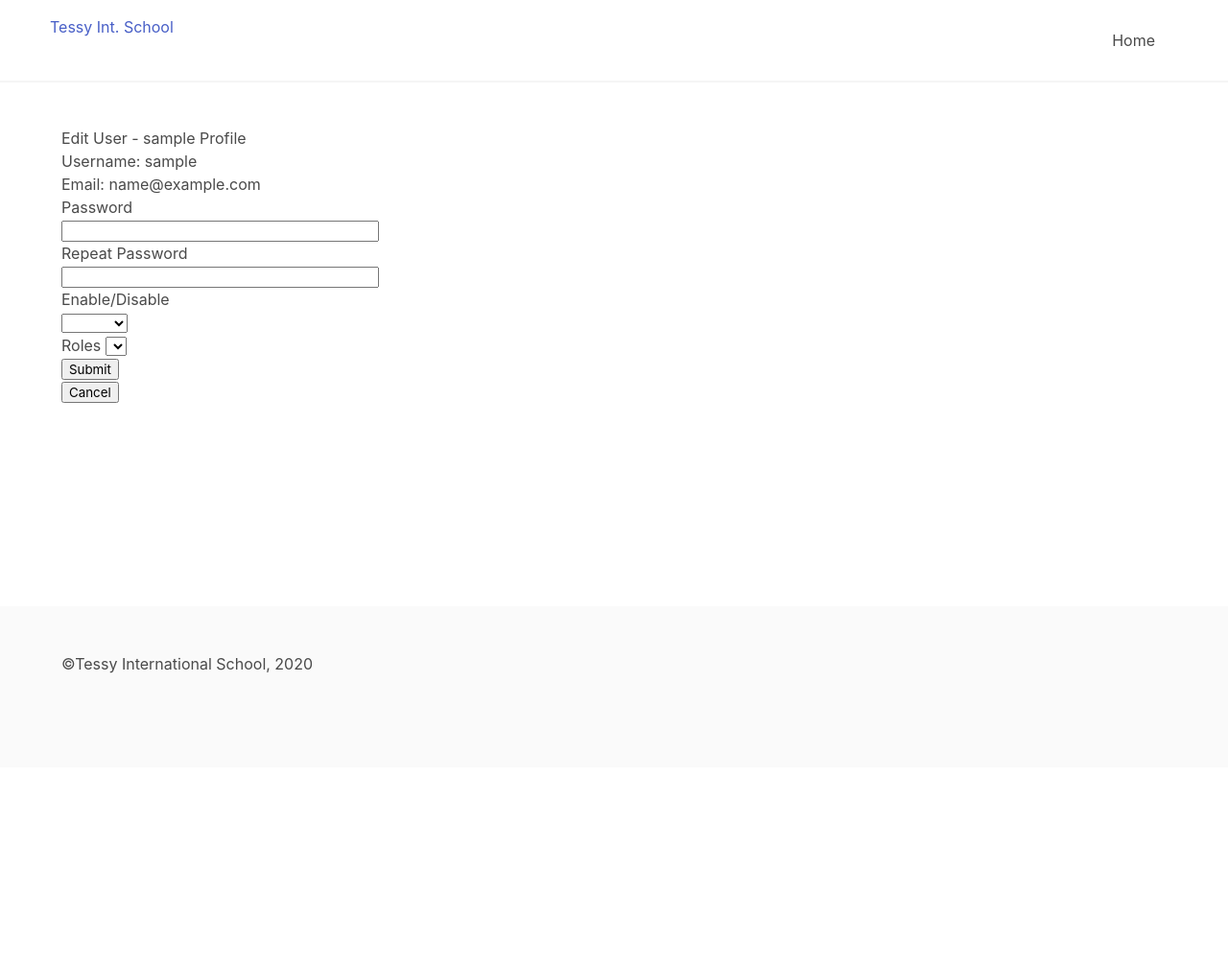
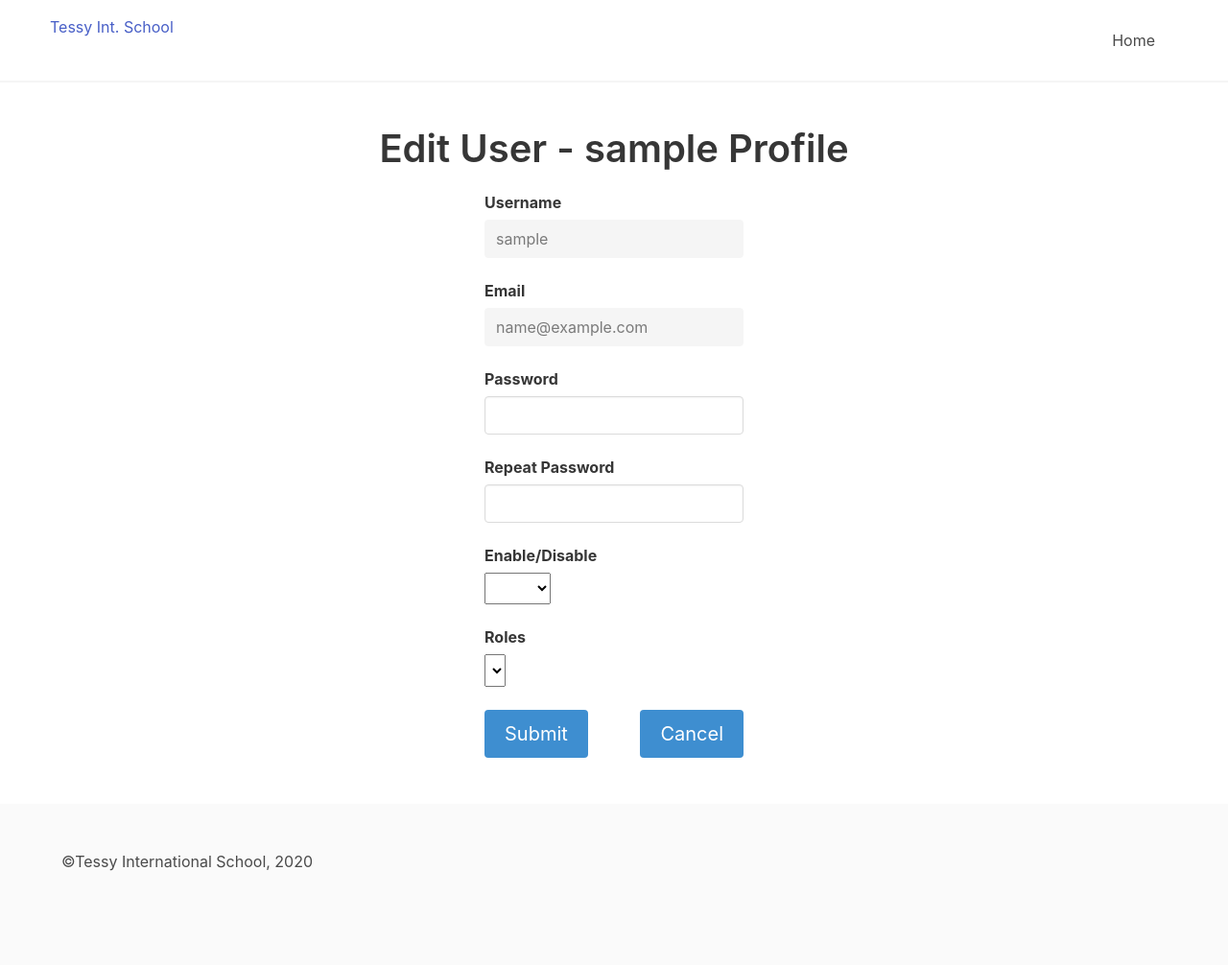
Before and after one commit to fadyboy/tessy_platform, a Flask app: page /edit_user/1 in a window 1280 px wide. Shown: the whole page at 96% size. Before the commit the page ends 702 px from the top, so only its background shows below. Run offline with Flask 2, Linux system fonts and the light colour scheme; the visitor is signed in with stand-in values (Sample User, id 1); data comes from the database, SQL or seed files in the repository; data that the repository does not hold is empty; some libraries are stand-ins or nearby versions.

Commit message:
Added styling to the edit_user form and some refactoring to the form and route

```diff
--- a/student-platform/studentapp/forms.py
+++ b/student-platform/studentapp/forms.py
@@ -58,6 +58,8 @@ class AddUserForm(FlaskForm):
 
 
 class EditUserForm(FlaskForm):
+    username = StringField("Username")
+    email = StringField("Email")
     password = PasswordField(
                             "Password",
                             validators=[DataRequired(),
--- a/student-platform/studentapp/routes.py
+++ b/student-platform/studentapp/routes.py
@@ -169,8 +169,13 @@ def user(id):
 @app.route("/edit_user/<id>", methods=["GET", "POST"])
 @login_required
 def edit_user(id):
-    form = EditUserForm()
     user = User.query.get(id)
+    form = EditUserForm(
+        username=user.username,
+        email=user.email,
+        is_active=user.is_active,
+        roles=user.role
+    )
     if form.validate_on_submit():
         user.set_password_hash(form.password.data)
         user.is_active = bool(strtobool(form.is_active.data))
--- a/student-platform/studentapp/templates/edit_user.html
+++ b/student-platform/studentapp/templates/edit_user.html
@@ -1,40 +1,54 @@
 {% extends "base.html" %}
 
 {% block content %}
-    <h1>Edit User - {{ user.username }} Profile</h1>
-    <p>Username: {{user.username }}</p>
-    <p>Email: {{ user.email }}</p>
-    <form action="" method="post" novalidate>
+    <div class="title-wrapper has-text-centered">
+        <h2 class="title is-2">Edit User - {{ user.username }} Profile</h2>
+    </div>
+    <div class="subtitle"></div>
+    <div class="content-wrapper">
+        <div class="columns is-centered">
+            <div class="column is-3">
+                <form role="form" action="" method="POST" novalidate>
                     {{ form.hidden_tag() }}
-        <p>
-            {{ form.password.label }} <br/>
-            {{ form.password(size=32) }}
+                    <p class="subtitle is-6">
+                        {{ form.username.label(class="label") }}
+                        {{ form.username(class="input", disabled=true) }}
+                    </p>
+                    <p class="subtitle is-6">
+                        {{ form.email.label(class="label") }}
+                        {{ form.email(class="input", disabled=true)}}
+                    </p>
+                    <p class="subtitle is-6">
+                        {{ form.password.label(class="label") }}
+                        {{ form.password(class="input") }}
                         {% for error in form.password.errors %}
                            <span style="color: red;">{{ error }}</span>
                         {% endfor %}
                     </p>
-        <p>
-            {{ form.password2.label }} <br/>
-            {{ form.password2(size=32) }}
+                    <p class="subtitle is-6">
+                        {{ form.password2.label(class="label") }}
+                        {{ form.password2(class="input") }}
                         {% for error in form.password2.errors %}
                             <span style="color: red;">{{ error }}</span>
                         {% endfor %}
                     </p>
-        <p>
-            {{ form.is_active.label }} <br/>
-            {{ form.is_active() }}
+                    <p class="subtitle is-6">
+                        {{ form.is_active.label(class="label") }}
+                        {{ form.is_active(class="select") }}
                         {% for error in form.is_active.errors %}
                             <span style="color:red;">{{ error }}</span>
                         {% endfor %}
                     </p>
-        <p>
-            {{ form.roles.label }}
-            {{ form.roles() }}
-            {% for error in form.roles.errors %}
-                <span style="color:red;">{{ error }}</span>
-            {% endfor %}
+                    <p class="subtitle is-6">
+                        {{ form.roles.label(class="label") }}
+                        {{ form.roles(class="select")}}
                     </p>
-        <p> {{ form.submit() }}</p>
+                    <div class="buttons level are-medium">
+                        {{ form.submit(class="button is-info level-left") }}
+                        <a href="{{ url_for('list_users') }}" class="button is-info level right">Cancel</a>
+                    </div>
                 </form>
-    <a href="{{ url_for('list_users') }}"><button>Cancel</button></a>
+            </div>
+        </div>
+    </div>
 {% endblock %}
```
Lines whose indentation alone changed are shown as unchanged.
